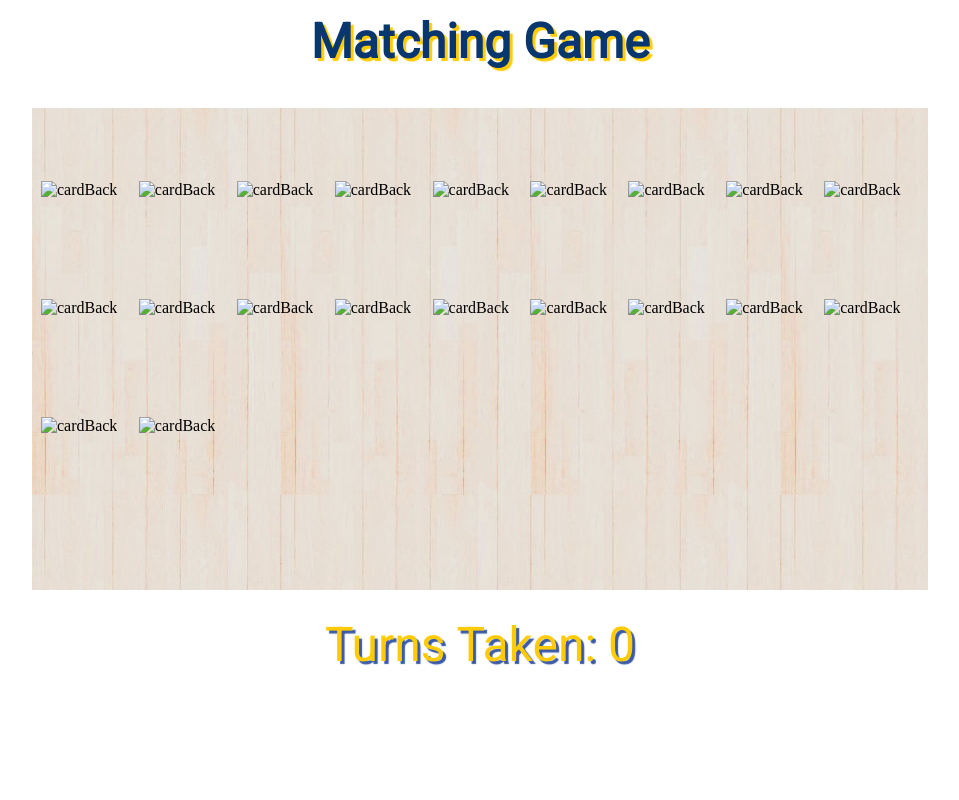
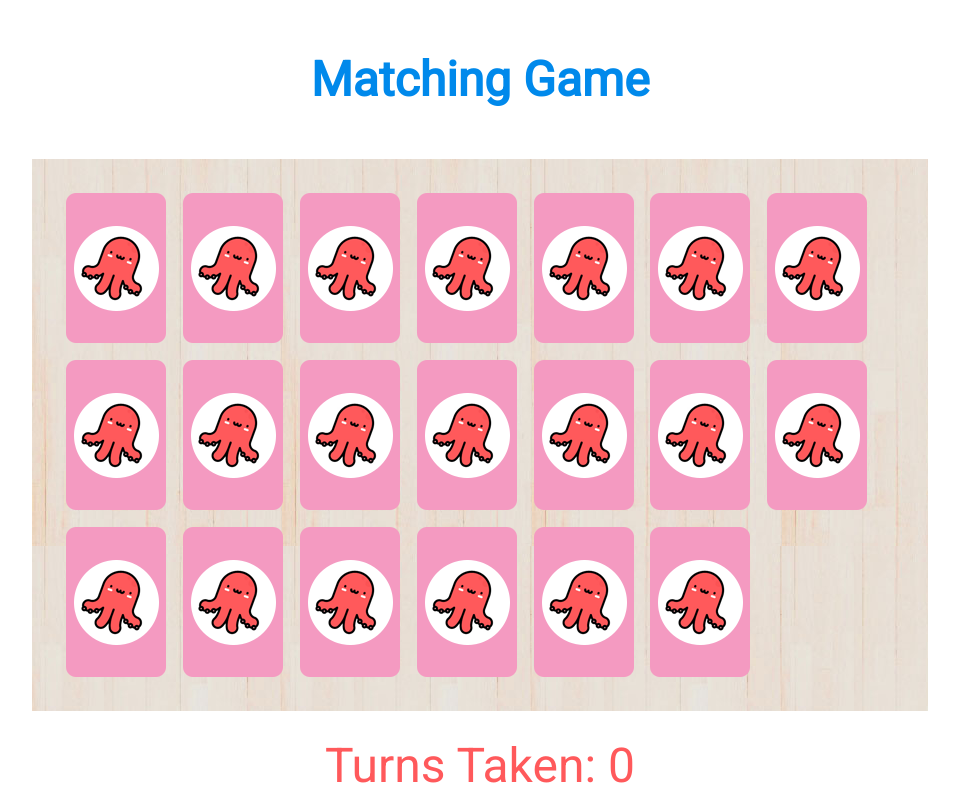
Before and after one commit to iamjenwalker/matchinggame, a plain HTML site: page index.html in a window 1280 px wide. Shown: the whole page, without its empty margins (160-1119 px from the left). Drawn offline with nearby package versions, Linux system fonts and the light colour scheme.

Commit message:
Adding cards and making styling adjustments

```diff
--- a/app.js
+++ b/app.js
@@ -13,16 +13,16 @@
             counter: 0,
             counterView: false,
             cards: [
-                { name: 'one', src: 'one.jpg' },
-                { name: 'two', src: 'two.jpg' },
-                { name: 'three', src: 'three.jpg' },
-                { name: 'four', src: 'four.jpg' },
-                { name: 'five', src: 'five.jpg' },
-                { name: 'six', src: 'six.jpg' },
-                { name: 'seven', src: 'seven.jpg' },
-                { name: 'eight', src: 'eight.jpg' },
-                { name: 'nine', src: 'nine.jpg' },
-                { name: 'ten', src: 'ten.jpg' }
+                { name: 'one', src: 'cards/one.png' },
+                { name: 'two', src: 'cards/two.png' },
+                { name: 'three', src: 'cards/three.png' },
+                { name: 'four', src: 'cards/four.png' },
+                { name: 'five', src: 'cards/five.png' },
+                { name: 'six', src: 'cards/six.png' },
+                { name: 'seven', src: 'cards/seven.png' },
+                { name: 'eight', src: 'cards/eight.png' },
+                { name: 'nine', src: 'cards/nine.png' },
+                { name: 'ten', src: 'cards/ten.png' }
             ]
         };
     },
@@ -113,7 +113,7 @@
         var i = 0;
         cards.forEach(function() {
             var id = 'pair' + i.toString();
-            document.getElementById('pairs').innerHTML += '<div class="pairs--outer" id="' + id + '"><div class="pairs--back"><img src="card-back.jpg" alt="cardBack" height="100" width="80" /></div><div class="pairs" ><img src="' + cards[i].src + '" alt="" height="100" width="80"/></div></div>';
+            document.getElementById('pairs').innerHTML += '<div class="pairs--outer" id="' + id + '"><div class="pairs--back"><img src="cards/cardback.png" alt="cardBack" width="100" height="150" /></div><div class="pairs" ><img src="' + cards[i].src + '" alt="" width="100" height="150" /></div></div>';
             i++;
         });
 
--- a/style.css
+++ b/style.css
@@ -192,20 +192,20 @@
 #pairs{
   width: 70%;
   margin: 0 auto;
-  background-image: url('/background.jpg');
+  background-image: url('background.jpg');
   float: left;
   margin: 2% 15%;
-  padding: 5% 0%;
+  padding: 2%;
   overflow: hidden;
 }
 
 .pairs--outer{
   float: left;
-  width: 80px;
+  width: 100px;
   position: relative;
-  height: 100px;
+  height: 150px;
   cursor: pointer;
-  margin: 1% 1%;
+  margin: 1%;
   display: block;
   perspective: 1000px;
 }
@@ -288,25 +288,24 @@
   font-family: 'Roboto', cursive;
   width: 100%;
   font-size: 3em;
-  color: #ffcb05  ;
-  text-shadow: 3px 3px 1px #3b5aa6 ;
+  color: #ff595b;
   float: left;
-  margin: 0 0% 0 0% ;
+  margin: 0;
   text-align: center;
 }
 
 #matched--cards{
   font-family: 'Roboto', cursive;
   font-size: 3em;
-  color: #f9352e;
-  text-shadow: 3px 3px 1px #3b5aa6 ;
+  color: #ffffff;
+  text-shadow: 3px 3px 1px #9a9a9a;
   float: left;
-  margin: 0 0% 0 0% ;
+  margin: 0;
   text-align: center;
   position: absolute;
   z-index: 100;
-  left: 25%;
-  width: 50%;
+  left: 0%;
+  width: 100%;
   transform: translateY(-1000px);  ;
   -webkit-transform: translateY(-1000px);  ;
   -moz-transform: translateY(-1000px);  ;
@@ -322,9 +321,7 @@
 #wrapper > h1{
   font-size: 3em;
   font-family: 'Roboto', cursive;
-  color: #08366E;
-  width: 80%;
-  margin: 1% 10%;
+  color: #0089eb;
+  margin: 4% 0 2% 0;
   text-align: center;
-  text-shadow: 3px 3px 1px #ffcb05 ;
 }
```
Also changed, not shown: cards/cardback.png (added), cards/eight.png (added), cards/five.png (added), cards/four.png (added), cards/nine.png (added), cards/one.png (added), cards/seven.png (added), cards/six.png (added), cards/ten.png (added), cards/three.png (added), cards/two.png (added).
